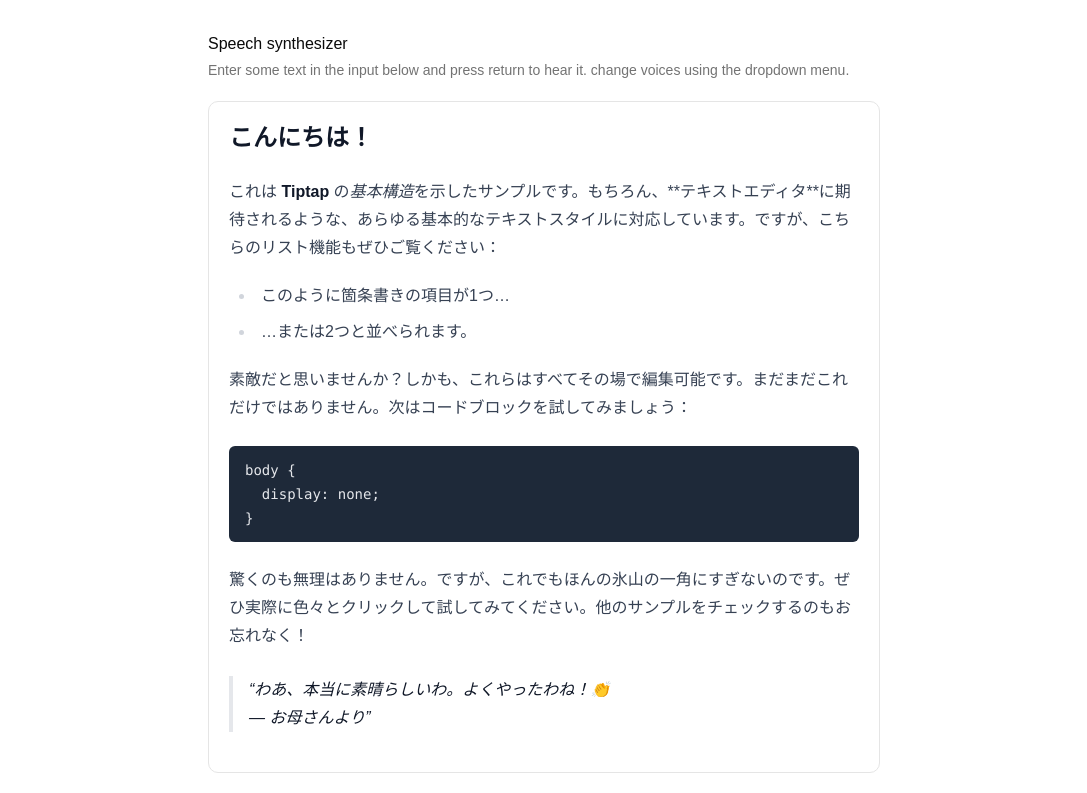
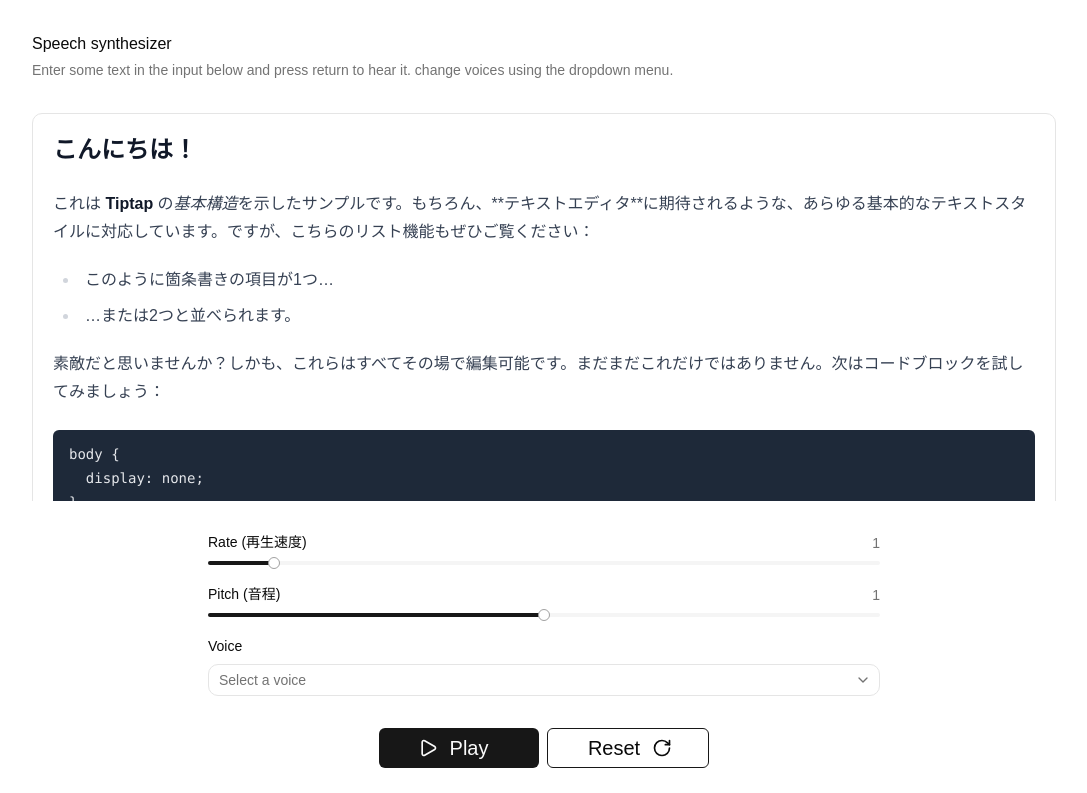
Before and after one commit to kdntiaoao/web-speech-api-sandbox, a React (Vite) app: page / in a window 1280 px wide. Shown: the top 793 px of the page, without its empty margins (96-1183 px from the left). Built offline with nearby package versions, Linux system fonts and the light colour scheme.

Commit message:
fix: レイアウト調整

```diff
--- a/src/App.tsx
+++ b/src/App.tsx
@@ -147,10 +147,9 @@ function App() {
   }, []);
 
   return (
-    <div className="px-4 py-8">
-      <div className="max-w-2xl mx-auto">
+    <div className="px-4 pt-8">
+      <div className="max-w-5xl mx-auto">
         <form onSubmit={playOrPause}>
-          <FieldGroup>
           <div className="flex flex-col gap-1">
             <FieldLegend>Speech synthesizer</FieldLegend>
             <FieldDescription>
@@ -159,8 +158,12 @@ function App() {
             </FieldDescription>
           </div>
 
+          <div className="pt-8">
             <Tiptap onChange={handleTextChange} />
+          </div>
 
+          <div className="sticky bottom-0 left-0 right-0 bg-white py-8">
+            <FieldGroup className="max-w-2xl mx-auto">
               <Field>
                 <div className="flex items-center justify-between gap-2">
                   <FieldLabel htmlFor="rate">Rate (再生速度)</FieldLabel>
@@ -238,6 +241,7 @@ function App() {
                 </button>
               </div>
             </FieldGroup>
+          </div>
         </form>
       </div>
     </div>
```
Lines whose indentation alone changed are shown as unchanged.
